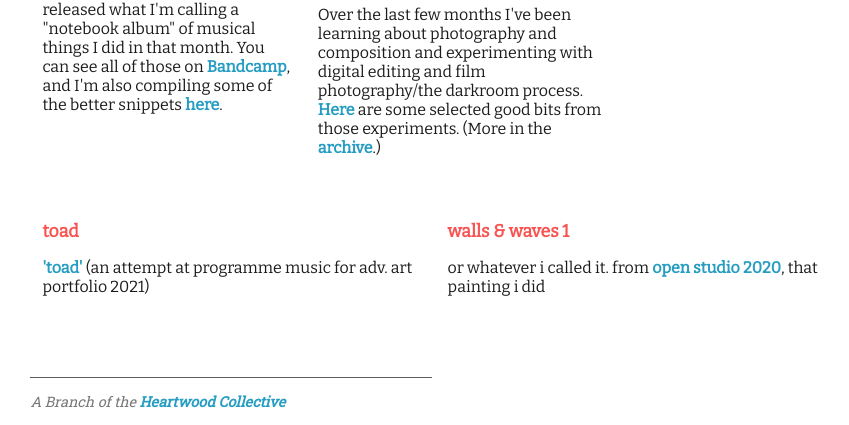
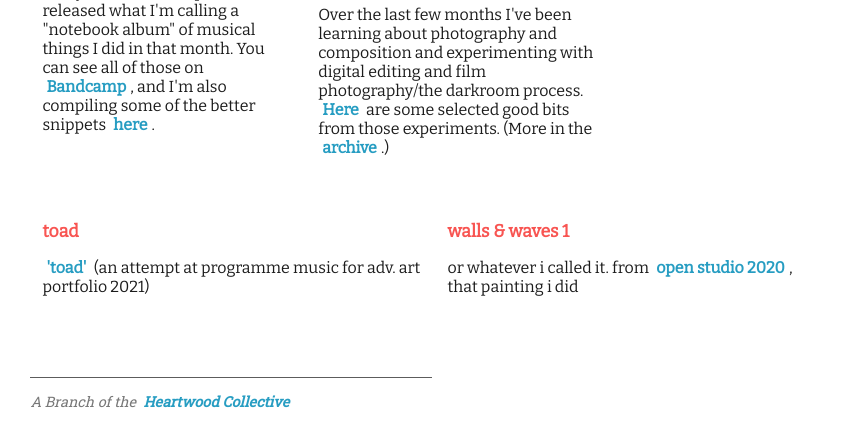
Before and after one commit to tobincooney/site, a PHP site: page /index.html in a window 1280 px wide. Shown: the part 897-1322 px from the top of the page, without its empty margins (208-1057 px from the left). Run offline with PHP 8.4, Linux system fonts and the light colour scheme.

Commit message:
<a> colors & spacing & hover & stuff

```diff
--- a/style.css
+++ b/style.css
@@ -12,12 +12,20 @@ a {
 	color: #279dc2;
 	transition: color 0.1s;
 	font-weight: bold;
+	padding-left: 4px;
+	padding-right: 4px;
+	padding-top: 2px;
+	padding-bottom: 2px;
+	background-opacity: 0%;
 }
 a:hover {
-	color: #0e4b5e;
+	background-color: rgba(233, 242, 245, 0.6);
 }
 a:visited {
-	color: #3e115c;
+	color: #51107d;
+}
+a:visited:hover {
+	background-color: rgba(240, 233, 245, 0.6);
 }
 div.nav {
 	display: inline-block;
@@ -114,6 +122,7 @@ div.project {
 	margin-left: 15px;
 	border-left: 2px solid #f85552;
 	padding-left: 40px;
+	padding-bottom: 10px;
 }
 div.post-content { padding-left: 15px; }
 h4 {
```
